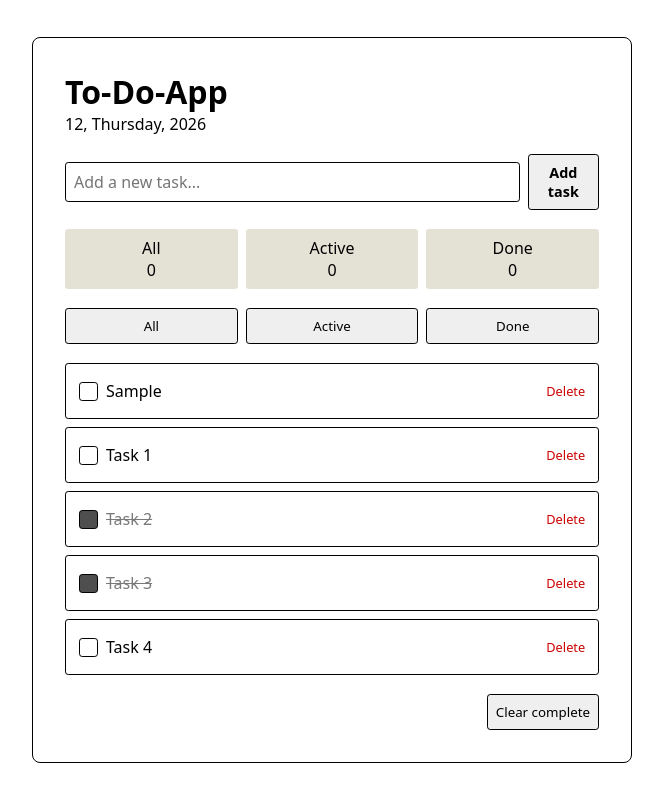
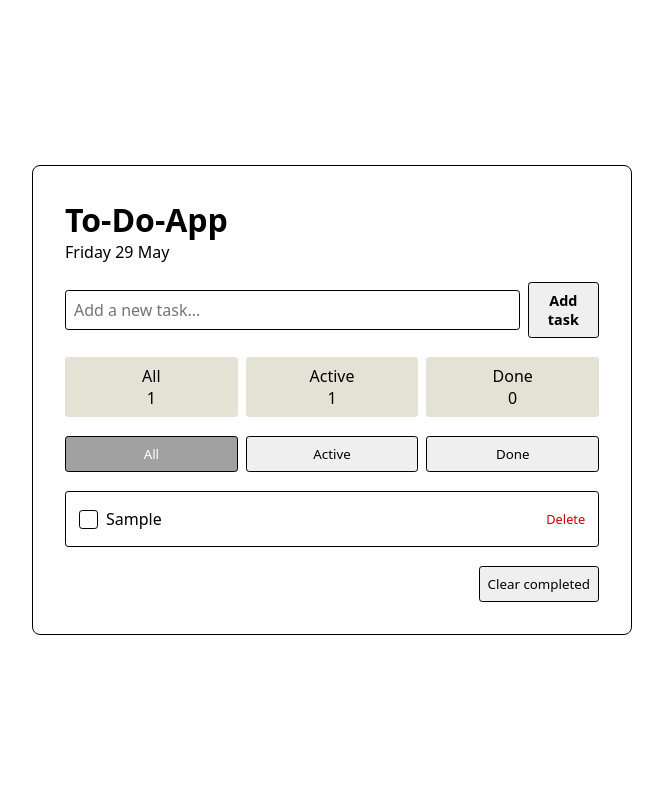
Before and after one commit to TTAR007/To-Do-App, a plain HTML site: page index.html in a window 1280 px wide. Both pictures are taken after typing "Sample" into the empty fields and a click on the button "Add task". Shown: the whole page, without its empty margins (308-971 px from the left). Drawn offline with Linux system fonts and the light colour scheme.

Commit message:
finish the app

```diff
--- a/index.html
+++ b/index.html
@@ -12,7 +12,7 @@
     <div class="wrap">
         <header>
             <h1>To-Do-App</h1>
-            <p>12, Thursday, 2026</p>
+            <p class="date"></p>
         </header>
         <main class="main-container">
             <article class="add-task-container">
@@ -29,16 +29,16 @@
             </article>
 
             <article class="filter-container">
-                <button type="button" class="all-filter">All</button>
-                <button type="button" class="active-filter">Active</button>
-                <button type="button" class="done-filter">Done</button>
+                <button type="button" class="all-filter selected" data-filter="all">All</button>
+                <button type="button" class="pending-filter" data-filter="pending">Active</button>
+                <button type="button" class="completed-filter" data-filter="completed">Done</button>
             </article>
 
             <article class="task-container">
                 <!-- Tasks will be rendered here -->
             </article>
 
-            <button type="button" class="clear-complete-btn">Clear complete</button>
+            <button type="button" class="clear-complete-btn">Clear completed</button>
         </main>
     </div>
 
--- a/scripts/app.js
+++ b/scripts/app.js
@@ -1,25 +1,23 @@
-import { tasks, Task } from "./data/task.js"
+import { tasks, Task, deleteTask, saveToLocalStorage, loadFromLocalStorage } from "./data/task.js"
 
-
-tasks.push(new Task("qweas21", "Task 1", "pending"))
-tasks.push(new Task("qweas22", "Task 2", "completed"))
-tasks.push(new Task("qweas23", "Task 3", "completed"))
-tasks.push(new Task("qweas24", "Task 4", "pending"))
+loadFromLocalStorage()
+// console.log(tasks)
 
 //********----------start program--------------******
 renderTasks()
+updateDate()
 
 // generate tasks
-function renderTasks() {
+function renderTasks(tasksToRender = tasks) {
     let taskHTML = ``
 
-    tasks.forEach((task) => {
+    tasksToRender.forEach((task) => {
 
         taskHTML += `
             <label class="task-item" for="${task.id}">
                 <input type="checkbox" name="${task.id}" id="${task.id}" ${task.status === "completed" ? "checked" : ""}>
                 <span class="custom-checkbox"></span>
-                ${task.taskName}
+                <div class="task-name">${task.taskName}</div>
                 <button class="delete-btn">Delete</button>
             </label>
         `;
@@ -27,6 +25,7 @@ function renderTasks() {
     document.querySelector(".task-container").innerHTML = taskHTML;
 
     initTaskStatus()
+    updateInfo()
 }
 
 function initTaskStatus() {
@@ -38,6 +37,21 @@ function initTaskStatus() {
             input.parentElement.classList.add("task-item-checked")
         }
     })
+}
+
+function updateInfo() {
+    const totalTasks = tasks.length
+    const doneTasks = tasks.filter((task) => task.status === "completed").length
+    const activeTasks = totalTasks - doneTasks
+
+    document.querySelector(".task-count").textContent = totalTasks
+    document.querySelector(".active-count").textContent = activeTasks
+    document.querySelector(".done-count").textContent = doneTasks
+}
+
+function updateDate() {
+    const date = new Date().toLocaleDateString("en-GB", { weekday: "long", month: "long", day: "numeric" })
+    document.querySelector(".date").textContent = date
 }
 
 //check task (wait for change event on checkbox input)
@@ -56,6 +70,8 @@ document.querySelector(".task-container").addEventListener("change", (e) => {
         inputEl.parentElement.querySelector(".custom-checkbox").classList.toggle("custom-checkbox-checked")
         inputEl.parentElement.classList.toggle("task-item-checked")
         console.log(tasks)
+        updateInfo()
+        saveToLocalStorage()
     }
 })
 
@@ -83,6 +99,8 @@ addTaskForm.addEventListener("submit", (e) => {
     tasks.unshift(new Task(generateUniqueId(), value, "pending"))
     renderTasks()
     addTaskForm.reset()
+    backToAllTasks()
+    saveToLocalStorage()
 })
 
 function generateUniqueId() {
@@ -97,9 +115,59 @@ document.querySelector(".task-container").addEventListener("click", (e) => {
         deleteTask(taskId)
         renderTasks()
         console.log(tasks)
+        backToAllTasks()
+        saveToLocalStorage()
     }
 })
 
+// clear completed tasks
 document.querySelector(".clear-complete-btn").addEventListener("click", () => {
-    console.log("tasks before clear: ", tasks)
+    window.confirm("Are you sure you want to clear all completed tasks?") && clearCompletedTasks()
 })
+
+function clearCompletedTasks() {
+    tasks.forEach((task) => {
+        if (task.status === "completed") {
+            deleteTask(task.id)
+        }
+    })
+    renderTasks()
+    backToAllTasks()
+    saveToLocalStorage()
+}
+
+//filter tasks
+document.querySelector(".filter-container").addEventListener("click", (e) => {
+    const selectedFilter = e.target.dataset.filter
+
+    console.log(selectedFilter)
+    document.querySelector(`.${selectedFilter}-filter`).classList.add("selected")
+
+    document.querySelectorAll(".filter-container button").forEach((btn) => {
+        if (btn.dataset.filter !== selectedFilter) {
+            btn.classList.remove("selected")
+        }
+    })
+
+    filterTasks(selectedFilter)
+})
+
+function filterTasks(selectedFilter) {
+    if (selectedFilter === "all") {
+        renderTasks()
+    } else {
+        const filteredTasks = tasks.filter((task) => task.status === selectedFilter)
+
+        renderTasks(filteredTasks)
+    }
+}
+
+function backToAllTasks() {
+    document.querySelector(".all-filter").classList.add("selected")
+
+    document.querySelectorAll(".filter-container button").forEach((btn) => {
+        if (btn.dataset.filter !== "all") {
+            btn.classList.remove("selected")
+        }
+    })
+}
--- a/scripts/data/task.js
+++ b/scripts/data/task.js
@@ -1,4 +1,4 @@
-export let tasks = []
+export let tasks
 
 export class Task {
     #id
@@ -26,8 +26,30 @@ export class Task {
     set status(newStatus) {
         this.#status = newStatus
     }
+
+    toJSON() {
+        return {
+            id: this.#id,
+            taskName: this.#taskName,
+            status: this.#status
+        }
+    }
 }
 
 export function deleteTask(taskId) {
     tasks = tasks.filter((task) => task.id !== taskId)
 }
+
+export function saveToLocalStorage() {
+    localStorage.setItem("tasks", JSON.stringify(tasks))
+    console.log(tasks)
+}
+
+export function loadFromLocalStorage() {
+    const storedTasks = localStorage.getItem("tasks")
+    if (storedTasks) {
+        tasks = JSON.parse(storedTasks).map((task) => new Task(task.id, task.taskName, task.status))
+    } else {
+        tasks = []
+    }
+}
--- a/styles/main.css
+++ b/styles/main.css
@@ -4,6 +4,7 @@
     max-width: 600px;
     padding: 2rem;
     border-radius: 0.5rem;
+    min-width: 215px;
 }
 
 header {
@@ -82,6 +83,11 @@ form {
     background-color: rgb(205, 205, 205);
 }
 
+.selected {
+    background-color: rgb(161, 161, 161);
+    color: white;
+}
+
 .task-container {
     display: flex;
     flex-direction: column;
@@ -127,6 +133,11 @@ form {
 
 .custom-checkbox-checked {
     background-color: rgb(78, 78, 78);
+}
+
+.task-name {
+    width: 65%;
+    overflow-wrap: break-word;
 }
 
 .delete-btn {
```
